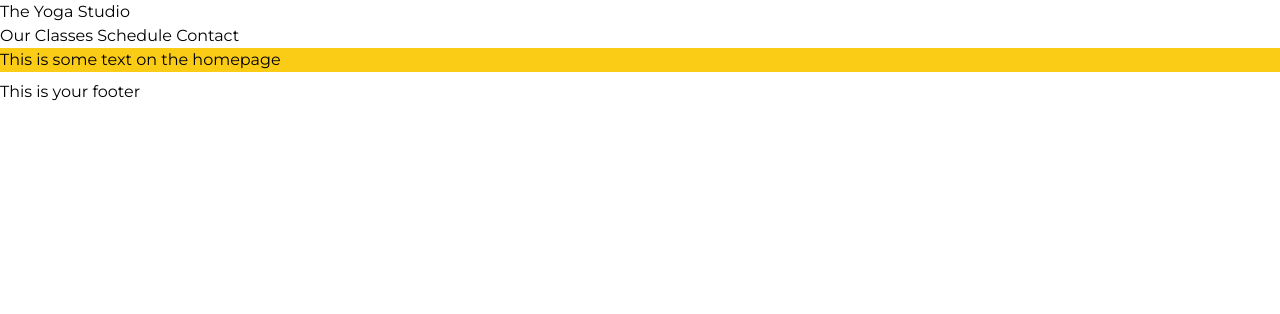
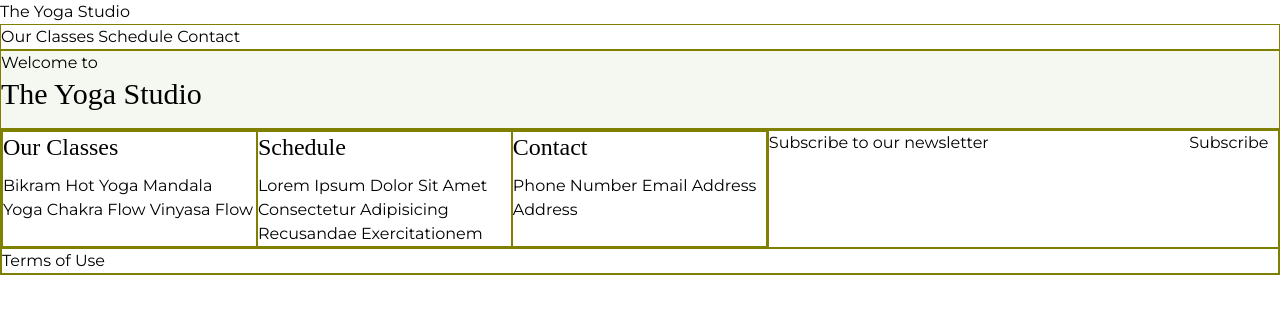
Before and after one commit to brittwoodard/project-yoga-studio, a Jekyll site: the page built from index.html, in a window 1280 px wide. Shown: the top 314 px of the page. Built offline with Jekyll 4.4.1, drawn with Linux system fonts in a browser that asks for light colours; some web fonts are replaced.

Commit message:
hero-banner

```diff
--- /dev/null
+++ b/_includes/hero-banner.html
@@ -0,0 +1,4 @@
+<section class="bg-image-style">
+    <span>Welcome to</span>
+    <h1>The Yoga Studio</h1>
+</section>
--- /dev/null
+++ b/_includes/site-footer.html
@@ -0,0 +1,35 @@
+<section class="grid grid-cols-5">
+    <nav class="col-span-3 grid grid-cols-3">
+        <div>
+            <h2>Our Classes</h2>
+            <a href="#">Bikram Hot Yoga</a>
+            <a href="#">Mandala Yoga</a>
+            <a href="#">Chakra Flow</a>
+            <a href="#">Vinyasa Flow</a>
+        </div>
+        <div>
+            <h2>Schedule</h2>
+            <a href="#">Lorem Ipsum</a>
+            <a href="#">Dolor Sit Amet</a>
+            <a href="#">Consectetur Adipisicing</a>
+            <a href="#">Recusandae Exercitationem</a>
+        </div>
+        <div>
+            <h2>Contact</h2>
+            <a href="#">Phone Number</a>
+            <a href="#">Email</a>
+            <a href="#">Address</a>
+            <a href="#">Address</a>
+        </div>
+    </nav>
+    <nav class="col-span-2">
+        <form>
+            <label for="email">Subscribe to our newsletter</label>
+            <input type="email" id="email">
+            <button type="submit">Subscribe</button>
+        </form>
+    </nav>
+    <div class="col-span-5">
+        <a href="#">Terms of Use</a>
+    </div>
+</section>
--- a/_layouts/default.html
+++ b/_layouts/default.html
@@ -2,20 +2,19 @@
 <html lang="en">
 
 <head>
-
     {% include head.html %}
-
 </head>
 
 <body>
-
     <header>
         {% include site-header.html %}
     </header>
 
     {{content}}
 
-	<footer> This is your footer </footer>
+	<footer>
+        {% include site-footer.html %}
+    </footer>
 
 </body>
 
--- a/assets/css/output-style.css
+++ b/assets/css/output-style.css
@@ -436,14 +436,45 @@ p {
   --tw-backdrop-saturate:  ;
   --tw-backdrop-sepia:  ;
 }
+.button {
+  display: inline-block;
+  --tw-bg-opacity: 1;
+  background-color: rgb(39 39 42 / var(--tw-bg-opacity));
+  padding-left: 1rem;
+  padding-right: 1rem;
+  padding-top: 0.5rem;
+  padding-bottom: 0.5rem;
+  text-transform: uppercase;
+  letter-spacing: 0.025em;
+  --tw-text-opacity: 1;
+  color: rgb(255 255 255 / var(--tw-text-opacity));
+}
+.col-span-2 {
+  grid-column: span 2 / span 2;
+}
+.col-span-3 {
+  grid-column: span 3 / span 3;
+}
+.col-span-5 {
+  grid-column: span 5 / span 5;
+}
 .m-4 {
   margin: 1rem;
+}
+.grid {
+  display: grid;
 }
 .w-96 {
   width: 24rem;
 }
 .shrink-0 {
   flex-shrink: 0;
+}
+.grid-cols-3 {
+  grid-template-columns: repeat(3, minmax(0, 1fr));
+}
+.grid-cols-5 {
+  grid-template-columns: repeat(5, minmax(0, 1fr));
 }
 .bg-stone-100 {
   --tw-bg-opacity: 1;
@@ -457,10 +488,6 @@ p {
   --tw-bg-opacity: 1;
   background-color: rgb(214 211 209 / var(--tw-bg-opacity));
 }
-.bg-yellow-400 {
-  --tw-bg-opacity: 1;
-  background-color: rgb(250 204 21 / var(--tw-bg-opacity));
-}
 .p-4 {
   padding: 1rem;
 }
@@ -471,9 +498,17 @@ p {
 
 /* ----------- Default Styles to apply to the whole project  --------- */
 
+  .bg-image-style {
+    background-color: #f5f8f0;
+    background-size: cover;
+    background-repeat: no-repeat;
+  }
+
 
 /* ----------- ADDITIONAL COMPONENTS  --------- */
 
+/* Temporary Styles */
+section, nav, div, p {border: 1px solid olive;}
 @media (min-width: 768px) {
   .md\:flex {
     display: flex;
--- a/index.html
+++ b/index.html
@@ -8,4 +8,5 @@ seo:
   hide-from-google: false
 ---
 
-<p class="bg-yellow-400"> This is some text on the homepage</p>
+<!-- Header -->
+{% include hero-banner.html %}
```
Also changed, not shown: style.css (+9 -0 lines).
